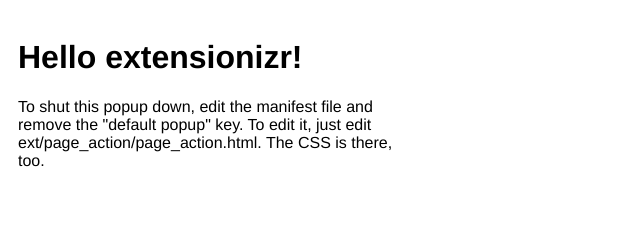
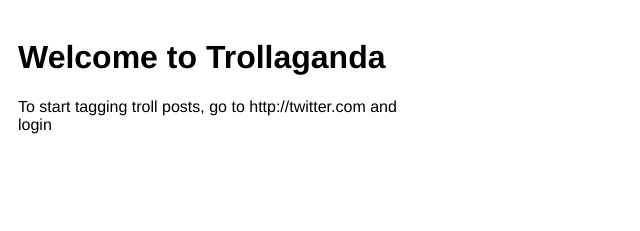
Before and after one commit to Wo1v3r/trollaganda, a browser extension: page ext/src/page_action/page_action.html in a window 1280 px wide. Shown: the whole page, without its empty margins (0-640 px from the left). Drawn offline with Linux system fonts and the light colour scheme.

Commit message:
update extension files

```diff
--- a/ext/src/page_action/page_action.html
+++ b/ext/src/page_action/page_action.html
@@ -1,4 +1,4 @@
-<!doctype html>
+<!DOCTYPE html>
 <style type="text/css">
   #mainPopup {
     padding: 10px;
@@ -12,6 +12,6 @@
 </style>
 
 <div id="mainPopup">
-<h1>Hello extensionizr!</h1>
-<p>To shut this popup down, edit the manifest file and remove the "default popup" key. To edit it, just edit ext/page_action/page_action.html. The CSS is there, too.</p>
+  <h1>Welcome to Trollaganda</h1>
+  <p>To start tagging troll posts, go to http://twitter.com and login</p>
 </div>
```
Also changed, not shown: ext/icons/icon128.png (deleted), ext/icons/icon16.png (deleted), ext/icons/icon19.png (deleted), ext/icons/icon48.png (deleted), ext/icons/troll-16.png (added), ext/icons/troll-256.png (added), ext/icons/troll-48.png (added), ext/manifest.json. Lines whose indentation alone changed are shown as unchanged.
